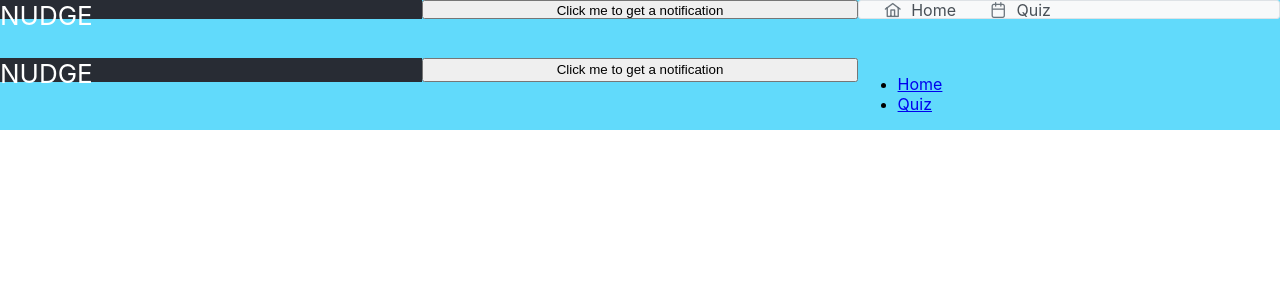
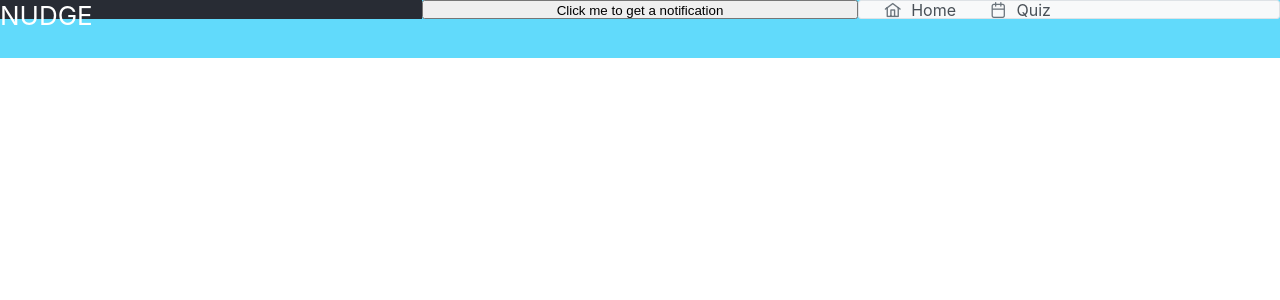
Before and after one commit to hungalunga/8-bit_NUDGE, a React (Create React App) app in the folder my-app/: page / in a window 1280 px wide. Shown: the top 300 px of the page. Built offline with nearby package versions, Linux system fonts and the light colour scheme.

Commit message:
merged with local now merging into local

```diff
--- a/my-app/src/Components/App.js
+++ b/my-app/src/Components/App.js
@@ -38,26 +38,6 @@ function App() {
         <Route path="/home" element={<Dashboard />} />
         <Route path="/daily-quiz" element={<PromptQuizDisplay />} />
       </Routes>
-    <div className="App">
-      <header className="App-header">
-        NUDGE
-      </header>
-      <PromptQuiz />
-      <nav>
-        <ul>
-          <li>
-            <Link to="/home">Home</Link>
-          </li>
-          <li>
-            <Link to="/quiz">Quiz</Link>
-          </li>
-        </ul>
-      </nav>
-    </div>
-    <Routes>
-      <Route path="/quiz" element={<MainQuiz />} />
-      <Route path="/home" element={<Dashboard />} />
-    </Routes>
     </>
   );
 }
```
